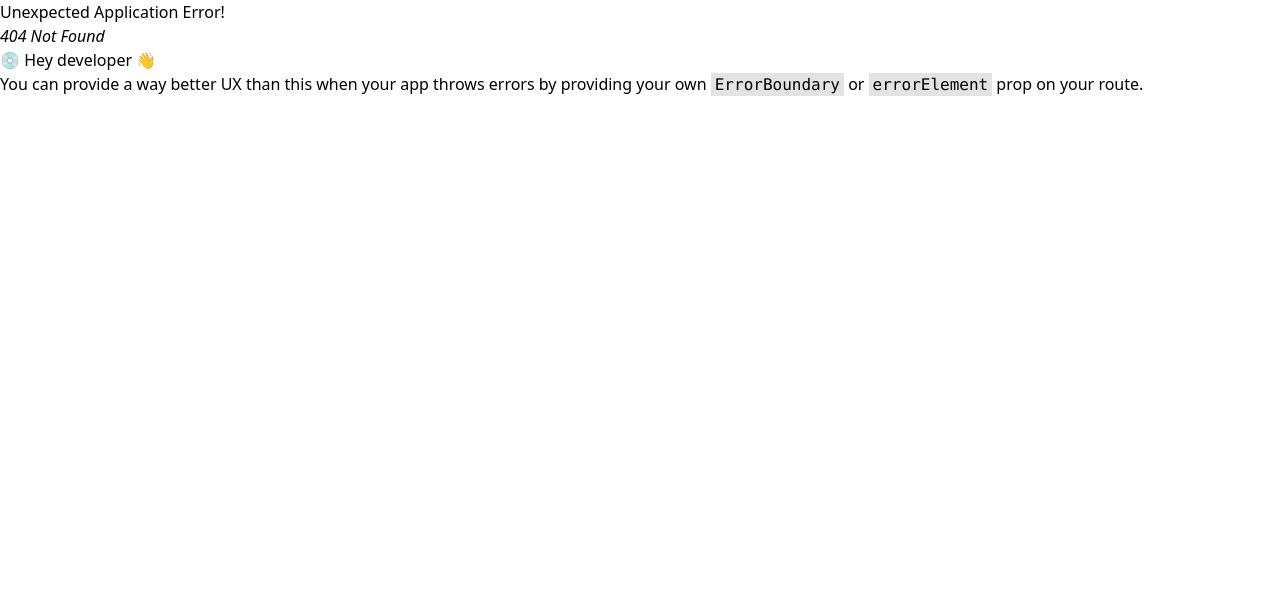
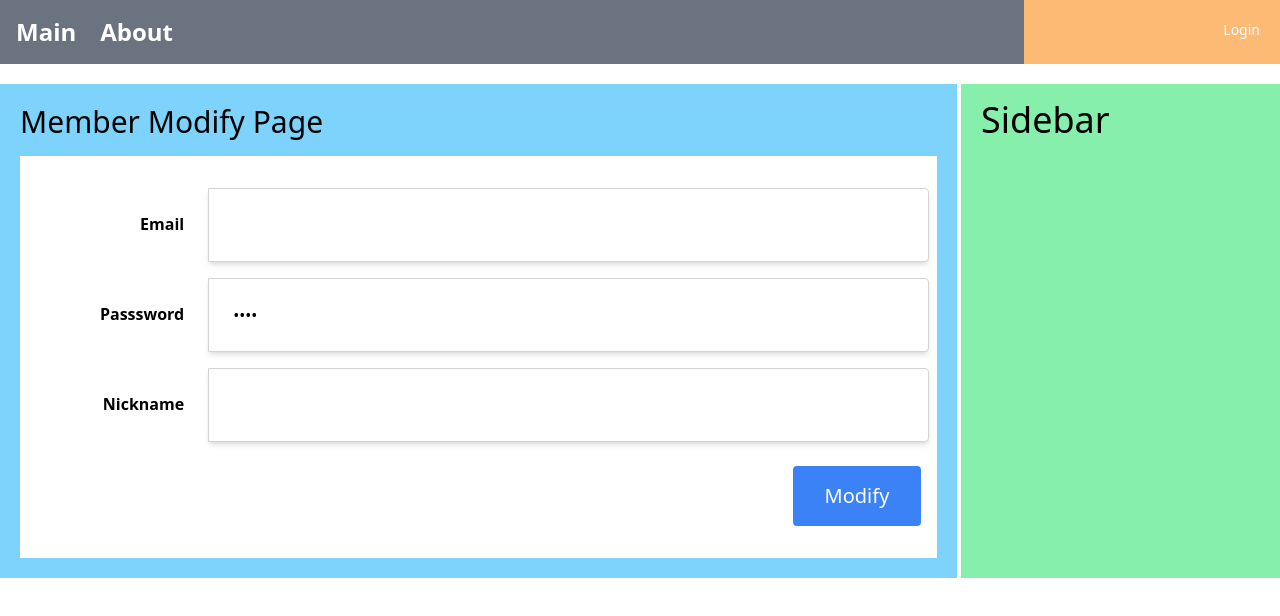
Before and after one commit to hoin14/mall-front, a React (Create React App) app: page /member/modify in a window 1280 px wide. Before the commit this address had no page. Shown: the top 616 px of the page. Built offline with nearby package versions, Linux system fonts and the light colour scheme.

Commit message:
카카오 로그인 시 회원정보 수정

```diff
--- a/src/api/memberApi.js
+++ b/src/api/memberApi.js
@@ -15,3 +15,10 @@
 
     return res.data
 }
+
+export const modifyMember = async (member) => {
+
+    const res = await axios.put(`${host}/modify`, member)
+
+    return res.data
+}
--- /dev/null
+++ b/src/components/member/ModifyComponent.js
@@ -0,0 +1,104 @@
+import React, { useEffect, useState } from 'react';
+import { useSelector } from 'react-redux';
+import { modifyMember } from '../../api/memberApi';
+import useCustomLogin from '../../hooks/useCustomLogin';
+import loginSlice from '../../slices/loginSlice';
+import ResultModal from '../common/ResultModal'
+
+const initState = {
+    email:'',
+    pw:'',
+    nickname:''
+}
+
+function ModifyComponent(props) {
+
+    const [member, setMember] = useState(initState)
+
+    const loginInfo = useSelector(state => state.loginSlice)
+
+    const {moveToLogin} = useCustomLogin()
+
+    const {doLogout, moveToPath} = useCustomLogin()
+
+    const [result, setResult] = useState()
+
+    useEffect(() => {
+
+        setMember({...loginInfo, pw:"ABCD"})
+
+    }, [loginInfo])
+
+    const handleChange = (e) => {
+
+        member[e.target.name] = e.target.value
+
+        setMember({...member})
+    }
+
+    const handleClickModify = () => {
+        modifyMember(member).then(result => {
+
+            setResult('Modified')
+        })
+    }
+
+    const closeModal = () => {
+        setResult(null)
+        doLogout()
+        moveToLogin()
+    }
+
+    return (
+        <div className="mt-6">
+
+            {result ? <ResultModal callbackFn={closeModal} title={'회원정보 수정'} content={'수정완료'}></ResultModal> : <></>}
+            <div className="flex-justify-center">
+                <div className="relative mb-4 flex w-full flex-wrap items-stretch">
+                    <div className="w-1/5 p-6 text-right font-bold">Email</div>
+                    <input className="w-4/5 p-6 rounded-r border border-solid border-neutral-300 shadow-md"
+                           name="email"
+                           type={'text'}
+                           value={member.email}
+                           readOnly>
+                    </input>
+                </div>
+            </div>
+            <div className="flex-justify-center">
+                <div className="relative mb-4 flex w-full flex-wrap items-stretch">
+                    <div className="w-1/5 p-6 text-right font-bold">Passsword</div>
+                    <input className="w-4/5 p-6 rounded-r border border-solid border-neutral-300 shadow-md"
+                           name="pw"
+                           type={'password'}
+                           value={member.pw}
+                           onChange={handleChange}
+                           >
+                    </input>
+                </div>
+            </div>
+            <div className="flex-justify-center">
+                <div className="relative mb-4 flex w-full flex-wrap items-stretch">
+                    <div className="w-1/5 p-6 text-right font-bold">Nickname</div>
+                    <input className="w-4/5 p-6 rounded-r border border-solid border-neutral-300 shadow-md"
+                           name="nickname"
+                           type={'text'}
+                           value={member.nickname}
+                           onChange={handleChange}
+                           >
+                    </input>
+                </div>
+            </div>
+            <div className="flex-justify-center">
+                <div className="relative mb-4 flex w-full flex-wrap justify-end">
+                    <button type="button"
+                            className="rounded p-4 m-2 text-xl w-32 text-white bg-blue-500"
+                            onClick={handleClickModify}>
+                            Modify
+                    </button>
+                </div>
+            </div>
+        </div>
+    );
+}
+
+export default ModifyComponent;
--- a/src/hooks/useCustomLogin.js
+++ b/src/hooks/useCustomLogin.js
@@ -16,7 +16,6 @@
     const doLogin = async (loginParam) => {
 
         const action = await dispatch(loginPostAsync(loginParam))
-
         return action.payload
     }
 
--- a/src/pages/member/KakaoRedirectPage.js
+++ b/src/pages/member/KakaoRedirectPage.js
@@ -1,22 +1,36 @@
 import React, { useEffect } from 'react';
+import { useDispatch } from 'react-redux';
 import { useSearchParams } from 'react-router-dom';
 import { getAccessToken, getMemberWithAccessToken } from '../../api/kakaoApi';
+import { login } from '../../slices/loginSlice';
+import useCustomLogin from '../../hooks/useCustomLogin';
 
 function KakaoRedirectPage(props) {
 
     const [searchParams] = useSearchParams()
 
+    const {moveToPath} = useCustomLogin()
+
     const authCode = searchParams.get('code')
+
+    const dispatch = useDispatch()
 
     useEffect(() => {
         getAccessToken(authCode).then(accessToken => {
 
-            getMemberWithAccessToken(accessToken).then(result => {
+            getMemberWithAccessToken(accessToken).then(memberInfo => {
                 console.log("----------------------------------")
-                console.log(result)
+                console.log(memberInfo)
+                dispatch(login(memberInfo))
+
+                if(memberInfo && !memberInfo.social){
+                    moveToPath("/")
+                }else{
+                    moveToPath("/member/modify")
+                }
             })
         })
-    })
+    }, [authCode])
 
     return (
         <div>
--- /dev/null
+++ b/src/pages/member/ModifyPage.js
@@ -0,0 +1,18 @@
+import React from 'react';
+import ModifyComponent from '../../components/member/ModifyComponent';
+import BasicLayout from '../../layouts/BasicLayout';
+
+function ModifyPage(props) {
+    return (
+        <BasicLayout>
+            <div className="text-3xl">
+                Member Modify Page
+            </div>
+            <div className="bg-white w-full mt-4 p-2">
+                <ModifyComponent></ModifyComponent>
+            </div>
+        </BasicLayout>
+    );
+}
+
+export default ModifyPage;
--- a/src/router/memberRouter.js
+++ b/src/router/memberRouter.js
@@ -6,6 +6,8 @@
 const Logout = lazy(() => import("../pages/member/LogoutPage"))
 
 const KakaoRedirect = lazy(() => import("../pages/member/KakaoRedirectPage"))
+
+const MemberModify = lazy(() => import("../pages/member/ModifyPage"))
 
 const memberRouter = () => {
     return [
@@ -18,8 +20,12 @@
             element: <Suspense fallback={Loading}><Logout/></Suspense>
         },
         {
-            path:"Kakao",
+            path:"kakao",
             element: <Suspense fallback={Loading}><KakaoRedirect/></Suspense>
+        },
+        {
+            path:"modify",
+            element: <Suspense fallback={Loading}><MemberModify/></Suspense>
         },
     ]
 }
--- a/src/slices/loginSlice.js
+++ b/src/slices/loginSlice.js
@@ -21,8 +21,11 @@
     reducers: {
         login: (state, action) => {
             console.log("login.....", action)
-            console.log(action.payload)
-            return {email: action.payload.email}
+
+            const payload = action.payload
+            console.log("payload.....", payload)
+            setCookie("member", JSON.stringify(payload), 1)
+            return payload
         },
         logout: () =>{
             console.log("logout.....")
@@ -38,6 +41,10 @@
 
             const payload = action.payload
 
+            if(payload.nickname){
+                console.log("nickname:" + payload.nickname)
+                payload.nickname = encodeURIComponent(payload.nickname)
+            }
             if(!payload.error){
                 setCookie("member", JSON.stringify(payload), 1)
             }
```
